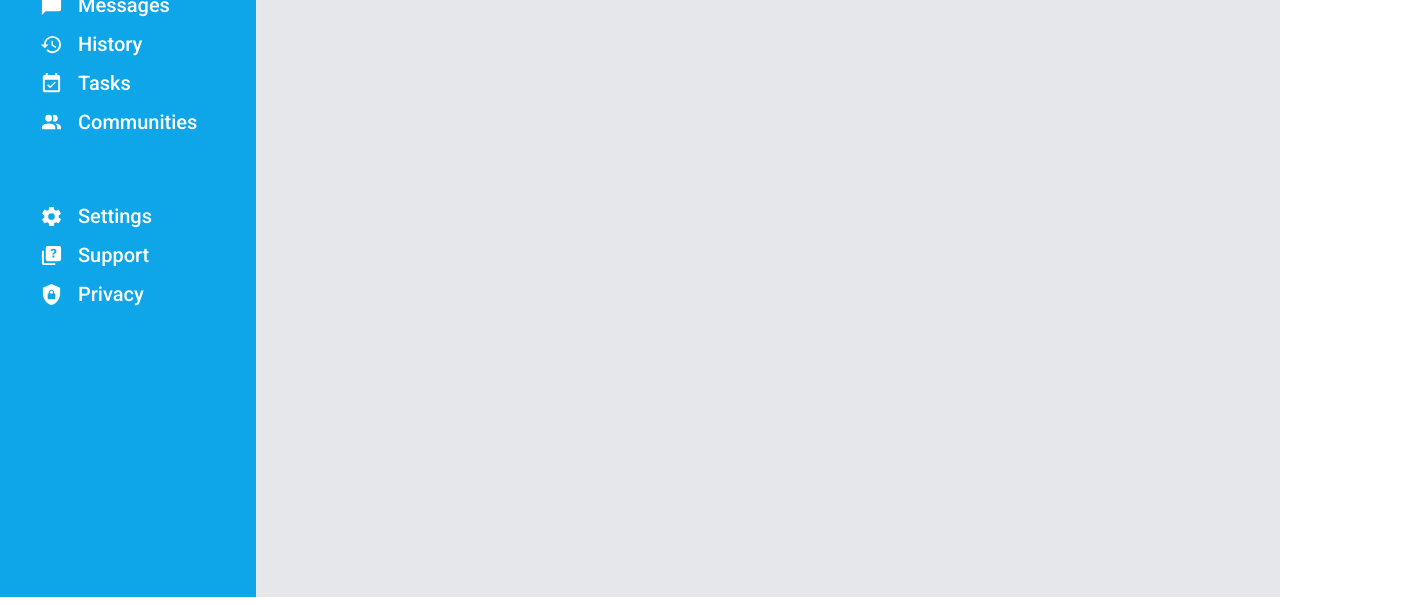
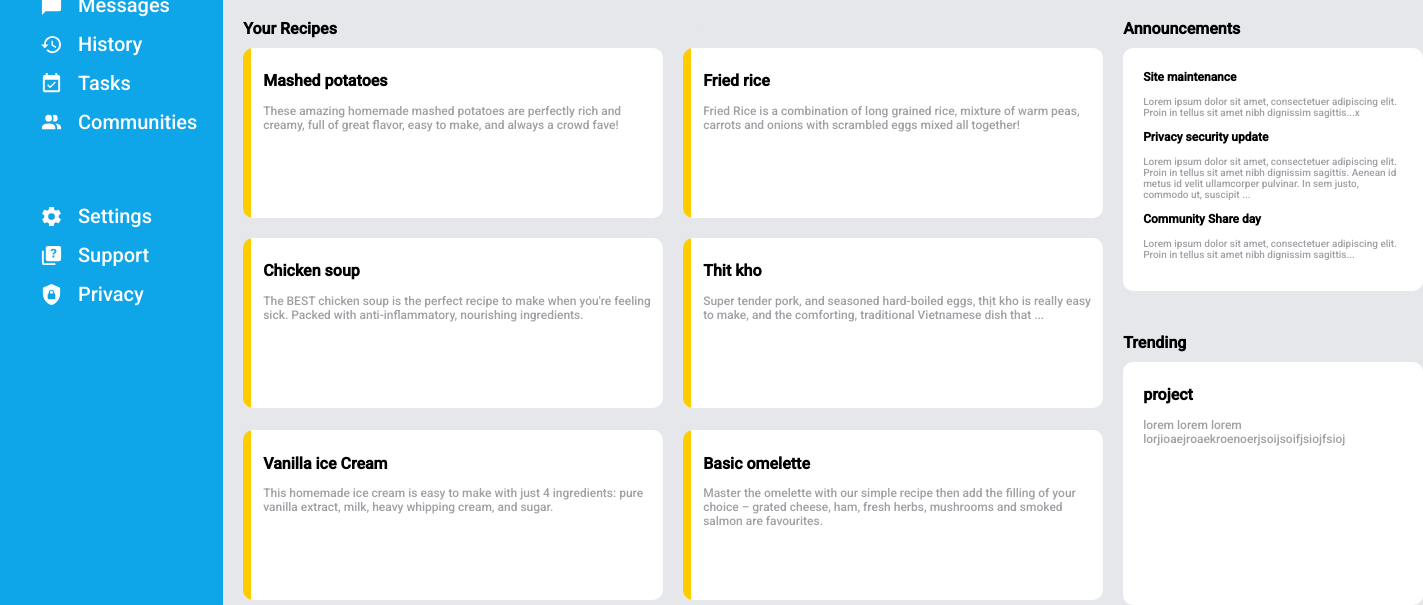
Before and after one commit to jiritrinh/dashboard, a plain HTML site: page index.html in a window 1280 px wide. Shown: the part 203-808 px from the top of the page, 1423 px wide, since content can reach past the window. Drawn offline with Linux system fonts and the light colour scheme.

Commit message:
finishing the main grid part

```diff
--- a/index.html
+++ b/index.html
@@ -13,7 +13,7 @@
     <div class="sidebar">
         <div class="dashboard-part">
             <svg class="dashboard-icon" xmlns="http://www.w3.org/2000/svg" viewBox="0 0 24 24">
-                <path d="M13,3V9H21V3M13,21H21V11H13M3,21H11V15H3M3,13H11V3H3V13Z" />
+                <path d="M13,3V9H21V3M13,21H21V11H13M3,21H11V15H3M3,13H11V3H3V13Z"/>
             </svg>
             <span class="dashboard-title">Dashboard</span>
         </div>
@@ -25,41 +25,55 @@
                 <span>Home</span>
             </li>
             <li>
-                <svg class="icons"xmlns="http://www.w3.org/2000/svg" viewBox="0 0 24 24">
-                    <path d="M12,4A4,4 0 0,1 16,8A4,4 0 0,1 12,12A4,4 0 0,1 8,8A4,4 0 0,1 12,4M12,14C16.42,14 20,15.79 20,18V20H4V18C4,15.79 7.58,14 12,14Z" />
+                <svg class="icons" xmlns="http://www.w3.org/2000/svg" viewBox="0 0 24 24">
+                    <path d="M12,4A4,4 0 0,1 16,8A4,4 0 0,1 12,12A4,4 0 0,1 8,8A4,4 0 0,1 12,4M12,14C16.42,14 20,15.79 20,18V20H4V18C4,15.79 7.58,14 12,14Z"/>
                 </svg>
                 <span>Profile</span>
             </li>
             <li>
                 <svg class="icons" xmlns="http://www.w3.org/2000/svg" viewBox="0 0 24 24">
-                    <path d="M20,2H4A2,2 0 0,0 2,4V22L6,18H20A2,2 0 0,0 22,16V4C22,2.89 21.1,2 20,2Z" />
+                    <path d="M20,2H4A2,2 0 0,0 2,4V22L6,18H20A2,2 0 0,0 22,16V4C22,2.89 21.1,2 20,2Z"/>
                 </svg>
                 <span>Messages</span>
             </li>
             <li>
-                <svg class="icons"xmlns="http://www.w3.org/2000/svg" viewBox="0 0 24 24"><title>history</title><path d="M13.5,8H12V13L16.28,15.54L17,14.33L13.5,12.25V8M13,3A9,9 0 0,0 4,12H1L4.96,16.03L9,12H6A7,7 0 0,1 13,5A7,7 0 0,1 20,12A7,7 0 0,1 13,19C11.07,19 9.32,18.21 8.06,16.94L6.64,18.36C8.27,20 10.5,21 13,21A9,9 0 0,0 22,12A9,9 0 0,0 13,3" /></svg>
+                <svg class="icons" xmlns="http://www.w3.org/2000/svg" viewBox="0 0 24 24"><title>history</title>
+                    <path d="M13.5,8H12V13L16.28,15.54L17,14.33L13.5,12.25V8M13,3A9,9 0 0,0 4,12H1L4.96,16.03L9,12H6A7,7 0 0,1 13,5A7,7 0 0,1 20,12A7,7 0 0,1 13,19C11.07,19 9.32,18.21 8.06,16.94L6.64,18.36C8.27,20 10.5,21 13,21A9,9 0 0,0 22,12A9,9 0 0,0 13,3"/>
+                </svg>
                 <span>History</span>
             </li>
             <li>
-                <svg class="icons" xmlns="http://www.w3.org/2000/svg" viewBox="0 0 24 24"><title>calendar-check</title><path d="M19,19H5V8H19M19,3H18V1H16V3H8V1H6V3H5C3.89,3 3,3.9 3,5V19A2,2 0 0,0 5,21H19A2,2 0 0,0 21,19V5A2,2 0 0,0 19,3M16.53,11.06L15.47,10L10.59,14.88L8.47,12.76L7.41,13.82L10.59,17L16.53,11.06Z" /></svg>
+                <svg class="icons" xmlns="http://www.w3.org/2000/svg" viewBox="0 0 24 24"><title>calendar-check</title>
+                    <path d="M19,19H5V8H19M19,3H18V1H16V3H8V1H6V3H5C3.89,3 3,3.9 3,5V19A2,2 0 0,0 5,21H19A2,2 0 0,0 21,19V5A2,2 0 0,0 19,3M16.53,11.06L15.47,10L10.59,14.88L8.47,12.76L7.41,13.82L10.59,17L16.53,11.06Z"/>
+                </svg>
                 <span>Tasks</span>
             </li>
             <li>
-                <svg class="icons"xmlns="http://www.w3.org/2000/svg" viewBox="0 0 24 24"><title>account-multiple</title><path d="M16 17V19H2V17S2 13 9 13 16 17 16 17M12.5 7.5A3.5 3.5 0 1 0 9 11A3.5 3.5 0 0 0 12.5 7.5M15.94 13A5.32 5.32 0 0 1 18 17V19H22V17S22 13.37 15.94 13M15 4A3.39 3.39 0 0 0 13.07 4.59A5 5 0 0 1 13.07 10.41A3.39 3.39 0 0 0 15 11A3.5 3.5 0 0 0 15 4Z" /></svg>
+                <svg class="icons" xmlns="http://www.w3.org/2000/svg" viewBox="0 0 24 24"><title>
+                    account-multiple</title>
+                    <path d="M16 17V19H2V17S2 13 9 13 16 17 16 17M12.5 7.5A3.5 3.5 0 1 0 9 11A3.5 3.5 0 0 0 12.5 7.5M15.94 13A5.32 5.32 0 0 1 18 17V19H22V17S22 13.37 15.94 13M15 4A3.39 3.39 0 0 0 13.07 4.59A5 5 0 0 1 13.07 10.41A3.39 3.39 0 0 0 15 11A3.5 3.5 0 0 0 15 4Z"/>
+                </svg>
                 <span>Communities</span>
             </li>
         </ul>
         <ul class="sidebar-options2">
             <li>
-                <svg class="icons"xmlns="http://www.w3.org/2000/svg" viewBox="0 0 24 24"><title>cog</title><path d="M12,15.5A3.5,3.5 0 0,1 8.5,12A3.5,3.5 0 0,1 12,8.5A3.5,3.5 0 0,1 15.5,12A3.5,3.5 0 0,1 12,15.5M19.43,12.97C19.47,12.65 19.5,12.33 19.5,12C19.5,11.67 19.47,11.34 19.43,11L21.54,9.37C21.73,9.22 21.78,8.95 21.66,8.73L19.66,5.27C19.54,5.05 19.27,4.96 19.05,5.05L16.56,6.05C16.04,5.66 15.5,5.32 14.87,5.07L14.5,2.42C14.46,2.18 14.25,2 14,2H10C9.75,2 9.54,2.18 9.5,2.42L9.13,5.07C8.5,5.32 7.96,5.66 7.44,6.05L4.95,5.05C4.73,4.96 4.46,5.05 4.34,5.27L2.34,8.73C2.21,8.95 2.27,9.22 2.46,9.37L4.57,11C4.53,11.34 4.5,11.67 4.5,12C4.5,12.33 4.53,12.65 4.57,12.97L2.46,14.63C2.27,14.78 2.21,15.05 2.34,15.27L4.34,18.73C4.46,18.95 4.73,19.03 4.95,18.95L7.44,17.94C7.96,18.34 8.5,18.68 9.13,18.93L9.5,21.58C9.54,21.82 9.75,22 10,22H14C14.25,22 14.46,21.82 14.5,21.58L14.87,18.93C15.5,18.67 16.04,18.34 16.56,17.94L19.05,18.95C19.27,19.03 19.54,18.95 19.66,18.73L21.66,15.27C21.78,15.05 21.73,14.78 21.54,14.63L19.43,12.97Z" /></svg>
+                <svg class="icons" xmlns="http://www.w3.org/2000/svg" viewBox="0 0 24 24"><title>cog</title>
+                    <path d="M12,15.5A3.5,3.5 0 0,1 8.5,12A3.5,3.5 0 0,1 12,8.5A3.5,3.5 0 0,1 15.5,12A3.5,3.5 0 0,1 12,15.5M19.43,12.97C19.47,12.65 19.5,12.33 19.5,12C19.5,11.67 19.47,11.34 19.43,11L21.54,9.37C21.73,9.22 21.78,8.95 21.66,8.73L19.66,5.27C19.54,5.05 19.27,4.96 19.05,5.05L16.56,6.05C16.04,5.66 15.5,5.32 14.87,5.07L14.5,2.42C14.46,2.18 14.25,2 14,2H10C9.75,2 9.54,2.18 9.5,2.42L9.13,5.07C8.5,5.32 7.96,5.66 7.44,6.05L4.95,5.05C4.73,4.96 4.46,5.05 4.34,5.27L2.34,8.73C2.21,8.95 2.27,9.22 2.46,9.37L4.57,11C4.53,11.34 4.5,11.67 4.5,12C4.5,12.33 4.53,12.65 4.57,12.97L2.46,14.63C2.27,14.78 2.21,15.05 2.34,15.27L4.34,18.73C4.46,18.95 4.73,19.03 4.95,18.95L7.44,17.94C7.96,18.34 8.5,18.68 9.13,18.93L9.5,21.58C9.54,21.82 9.75,22 10,22H14C14.25,22 14.46,21.82 14.5,21.58L14.87,18.93C15.5,18.67 16.04,18.34 16.56,17.94L19.05,18.95C19.27,19.03 19.54,18.95 19.66,18.73L21.66,15.27C21.78,15.05 21.73,14.78 21.54,14.63L19.43,12.97Z"/>
+                </svg>
                 <span>Settings</span>
             </li>
             <li>
-                <svg class="icons"xmlns="http://www.w3.org/2000/svg" viewBox="0 0 24 24"><title>help-box-multiple</title><path d="M16 20V22H4C2.9 22 2 21.1 2 20V7H4V20H16M20 2H8C6.9 2 6 2.9 6 4V16C6 17.1 6.9 18 8 18H20C21.1 18 22 17.1 22 16V4C22 2.9 21.1 2 20 2M15 14H13V12H15V14M16.8 8.8C16.5 9.2 16.1 9.5 15.7 9.7C15.5 9.9 15.3 10 15.2 10.2C15 10.4 15 10.7 15 11H13C13 10.5 13.1 10.1 13.3 9.8C13.5 9.5 13.8 9.2 14.3 8.9C14.6 8.7 14.8 8.5 14.9 8.3C15.1 8.1 15.1 7.8 15.1 7.5C15.1 7.2 15 6.9 14.8 6.7C14.6 6.5 14.4 6.4 14 6.4C13.7 6.4 13.5 6.5 13.3 6.6C13.1 6.8 13 7 13 7.3H11.1C11.1 6.5 11.3 5.9 11.9 5.5C12.6 5.2 13.3 5 14.2 5C15.1 5 15.9 5.2 16.4 5.7C16.9 6.2 17.2 6.8 17.2 7.5C17.2 8 17 8.4 16.8 8.8Z" /></svg>
+                <svg class="icons" xmlns="http://www.w3.org/2000/svg" viewBox="0 0 24 24"><title>
+                    help-box-multiple</title>
+                    <path d="M16 20V22H4C2.9 22 2 21.1 2 20V7H4V20H16M20 2H8C6.9 2 6 2.9 6 4V16C6 17.1 6.9 18 8 18H20C21.1 18 22 17.1 22 16V4C22 2.9 21.1 2 20 2M15 14H13V12H15V14M16.8 8.8C16.5 9.2 16.1 9.5 15.7 9.7C15.5 9.9 15.3 10 15.2 10.2C15 10.4 15 10.7 15 11H13C13 10.5 13.1 10.1 13.3 9.8C13.5 9.5 13.8 9.2 14.3 8.9C14.6 8.7 14.8 8.5 14.9 8.3C15.1 8.1 15.1 7.8 15.1 7.5C15.1 7.2 15 6.9 14.8 6.7C14.6 6.5 14.4 6.4 14 6.4C13.7 6.4 13.5 6.5 13.3 6.6C13.1 6.8 13 7 13 7.3H11.1C11.1 6.5 11.3 5.9 11.9 5.5C12.6 5.2 13.3 5 14.2 5C15.1 5 15.9 5.2 16.4 5.7C16.9 6.2 17.2 6.8 17.2 7.5C17.2 8 17 8.4 16.8 8.8Z"/>
+                </svg>
                 <span>Support</span>
             </li>
             <li>
-                <svg class="icons" xmlns="http://www.w3.org/2000/svg" viewBox="0 0 24 24"><title>shield-lock</title><path d="M12,1L3,5V11C3,16.55 6.84,21.74 12,23C17.16,21.74 21,16.55 21,11V5L12,1M12,7C13.4,7 14.8,8.1 14.8,9.5V11C15.4,11 16,11.6 16,12.3V15.8C16,16.4 15.4,17 14.7,17H9.2C8.6,17 8,16.4 8,15.7V12.2C8,11.6 8.6,11 9.2,11V9.5C9.2,8.1 10.6,7 12,7M12,8.2C11.2,8.2 10.5,8.7 10.5,9.5V11H13.5V9.5C13.5,8.7 12.8,8.2 12,8.2Z" /></svg>
+                <svg class="icons" xmlns="http://www.w3.org/2000/svg" viewBox="0 0 24 24"><title>shield-lock</title>
+                    <path d="M12,1L3,5V11C3,16.55 6.84,21.74 12,23C17.16,21.74 21,16.55 21,11V5L12,1M12,7C13.4,7 14.8,8.1 14.8,9.5V11C15.4,11 16,11.6 16,12.3V15.8C16,16.4 15.4,17 14.7,17H9.2C8.6,17 8,16.4 8,15.7V12.2C8,11.6 8.6,11 9.2,11V9.5C9.2,8.1 10.6,7 12,7M12,8.2C11.2,8.2 10.5,8.7 10.5,9.5V11H13.5V9.5C13.5,8.7 12.8,8.2 12,8.2Z"/>
+                </svg>
                 <span>Privacy</span>
             </li>
         </ul>
@@ -67,11 +81,16 @@
     <div class="header">
         <div class="header-upper-part">
             <div class="search-container">
-                <svg class="search-icon"xmlns="http://www.w3.org/2000/svg" viewBox="0 0 24 24"><title>magnify</title><path d="M9.5,3A6.5,6.5 0 0,1 16,9.5C16,11.11 15.41,12.59 14.44,13.73L14.71,14H15.5L20.5,19L19,20.5L14,15.5V14.71L13.73,14.44C12.59,15.41 11.11,16 9.5,16A6.5,6.5 0 0,1 3,9.5A6.5,6.5 0 0,1 9.5,3M9.5,5C7,5 5,7 5,9.5C5,12 7,14 9.5,14C12,14 14,12 14,9.5C14,7 12,5 9.5,5Z" /></svg>
+                <svg class="search-icon" xmlns="http://www.w3.org/2000/svg" viewBox="0 0 24 24"><title>magnify</title>
+                    <path d="M9.5,3A6.5,6.5 0 0,1 16,9.5C16,11.11 15.41,12.59 14.44,13.73L14.71,14H15.5L20.5,19L19,20.5L14,15.5V14.71L13.73,14.44C12.59,15.41 11.11,16 9.5,16A6.5,6.5 0 0,1 3,9.5A6.5,6.5 0 0,1 9.5,3M9.5,5C7,5 5,7 5,9.5C5,12 7,14 9.5,14C12,14 14,12 14,9.5C14,7 12,5 9.5,5Z"/>
+                </svg>
                 <input type="text" id="search">
             </div>
             <div class="avatar-container">
-                <svg class="ring-icon"xmlns="http://www.w3.org/2000/svg" viewBox="0 0 24 24"><title>bell-ring-outline</title><path d="M10,21H14A2,2 0 0,1 12,23A2,2 0 0,1 10,21M21,19V20H3V19L5,17V11C5,7.9 7.03,5.17 10,4.29C10,4.19 10,4.1 10,4A2,2 0 0,1 12,2A2,2 0 0,1 14,4C14,4.1 14,4.19 14,4.29C16.97,5.17 19,7.9 19,11V17L21,19M17,11A5,5 0 0,0 12,6A5,5 0 0,0 7,11V18H17V11M19.75,3.19L18.33,4.61C20.04,6.3 21,8.6 21,11H23C23,8.07 21.84,5.25 19.75,3.19M1,11H3C3,8.6 3.96,6.3 5.67,4.61L4.25,3.19C2.16,5.25 1,8.07 1,11Z" /></svg>
+                <svg class="ring-icon" xmlns="http://www.w3.org/2000/svg" viewBox="0 0 24 24"><title>
+                    bell-ring-outline</title>
+                    <path d="M10,21H14A2,2 0 0,1 12,23A2,2 0 0,1 10,21M21,19V20H3V19L5,17V11C5,7.9 7.03,5.17 10,4.29C10,4.19 10,4.1 10,4A2,2 0 0,1 12,2A2,2 0 0,1 14,4C14,4.1 14,4.19 14,4.29C16.97,5.17 19,7.9 19,11V17L21,19M17,11A5,5 0 0,0 12,6A5,5 0 0,0 7,11V18H17V11M19.75,3.19L18.33,4.61C20.04,6.3 21,8.6 21,11H23C23,8.07 21.84,5.25 19.75,3.19M1,11H3C3,8.6 3.96,6.3 5.67,4.61L4.25,3.19C2.16,5.25 1,8.07 1,11Z"/>
+                </svg>
                 <img src="images/shiba-icon.jpeg" alt="shiba-icon" class="shiba-icon">
                 <span class="nickname">Veronika Chmelarova</span>
             </div>
@@ -92,7 +111,77 @@
             </div>
         </div>
     </div>
-    <div class="main"></div>
+    <div class="main">
+        <div class="main-grid-container">
+            <div class="block-1">
+                <div class="main-titles">Your Recipes</div>
+                <div class="block">
+                    <h2>Mashed potatoes</h2>
+                    <p>These amazing homemade mashed potatoes are perfectly rich and creamy, full of great flavor, easy to make, and always a crowd fave!</p>
+                </div>
+            </div>
+            <div class="block-2">
+                <div style="color:#e5e7eb" class="main-titles">yo</div>
+                <div class="block">
+                    <h2>Fried rice</h2>
+                    <p>Fried Rice is a combination of long grained rice, mixture of warm peas, carrots and onions with scrambled eggs mixed all together!</p>
+                </div>
+            </div>
+            <div class="block-3 block">
+                <h2>Chicken soup</h2>
+                <p>The BEST chicken soup is the perfect recipe to make when you're feeling sick. Packed with anti-inflammatory, nourishing ingredients.</p>
+            </div>
+            <div class="block-4 block">
+                <h2>Thit kho</h2>
+                <p>Super tender pork, and seasoned hard-boiled eggs, thịt kho is really easy to make, and the comforting, traditional Vietnamese dish that ...</p>
+            </div>
+            <div class="block-5 block">
+                <h2>Vanilla ice Cream</h2>
+                <p>This homemade ice cream is easy to make with just 4 ingredients: pure vanilla extract, milk, heavy whipping cream, and sugar.</p>
+            </div>
+            <div class="block-6 block">
+                <h2>Basic omelette</h2>
+                <p>Master the omelette with our simple recipe then add the filling of your choice – grated cheese, ham, fresh herbs, mushrooms and smoked salmon are favourites.</p>
+            </div>
+            <div class="block-right-upper">
+                <div class="main-titles">Announcements</div>
+                <div class="block-annoucments">
+                    <div class="block-announcement">
+                        <h3>Site maintenance</h3>
+                        <p>
+                            Lorem ipsum dolor sit amet,
+                            consectetuer adipiscing elit. Proin in tellus sit amet
+                            nibh dignissim sagittis...x
+                        </p>
+                    </div>
+                    <div class="block-announcement">
+                        <h3>Privacy security update</h3>
+                        <p>
+                            Lorem ipsum dolor sit amet,
+                            consectetuer adipiscing elit. Proin in tellus sit amet
+                            nibh dignissim sagittis. Aenean id metus id velit ullamcorper pulvinar.
+                            In sem justo, commodo ut, suscipit ...
+                        </p>
+                    </div>
+                    <div class="block-announcement">
+                        <h3>Community Share day</h3>
+                        <p>
+                            Lorem ipsum dolor sit amet,
+                            consectetuer adipiscing elit. Proin in tellus sit amet
+                            nibh dignissim sagittis...
+                        </p>
+                    </div>
+                </div>
+            </div>
+            <div class="block-right-bottom">
+                <div class="main-titles">Trending</div>
+                <div class="block-trending">
+                    <h2>project</h2>
+                    <p>lorem lorem lorem lorjioaejroaekroenoerjsoijsoifjsiojfsioj</p>
+                </div>
+            </div>
+        </div>
+    </div>
 </div>
 
 
--- a/style.css
+++ b/style.css
@@ -208,3 +208,104 @@ ul {
     flex-direction: row;
     gap: 15px;
 }
+
+/* main part */
+
+.main-grid-container {
+    display:grid;
+    grid-template-columns: 1fr 1fr 1fr;
+    grid-template-rows: auto;
+    grid-template-areas:
+            "block-1 block-2 block-right-upper"
+            "block-1 block-2 block-right-upper"
+            "block-3 block-4 block-right-upper"
+            "block-3 block-4 block-right-bottom"
+            "block-5 block-6 block-right-bottom"
+            "block-5 block-6 block-right-bottom";
+    margin-left: 20px;
+    margin-top:20px;
+    gap: 20px 20px;
+    align-content: stretch;
+
+
+}
+
+.block {
+    background: linear-gradient(90deg, #ffcc00 2%, white 0%);
+    height: 160px;
+    width: 400px;
+    border-radius: 10px;
+    padding-left: 20px;
+    padding-top: 10px;
+
+}
+
+.block-right-upper {
+    grid-area: block-right-upper;
+}
+
+.block-annoucments, .block-trending{
+    padding-top: 10px;
+    padding-left: 20px;
+    padding-right: 20px;
+    padding-bottom: 10px;
+    background-color: white;
+    height: 223px;
+    width: 260px;
+    border-radius: 10px;
+    margin-bottom: 0px;
+
+}
+
+.block-right-bottom {
+    grid-area: block-right-bottom;
+    align-self: start;
+
+}
+
+
+.block-1 {
+    grid-area: block-1;
+}
+
+.block-2 {
+    grid-area: block-2;
+}
+.block-3 {
+    grid-area: block-3;
+}
+.block-4 {
+    grid-area: block-4;
+}
+.block-5 {
+    grid-area: block-5;
+}
+.block-6 {
+    grid-area: block-6;
+}
+
+.main-titles {
+    font-family: 'Roboto', sans-serif;
+    font-weight: bold;
+    margin-bottom: 10px;
+}
+
+
+h2{
+    font-size: 16px;
+}
+p{
+    font-size: 12px;
+    color: #a0a0a5;
+    font-family: 'Roboto', sans-serif;
+    font-weight: lighter;
+
+
+}
+h3 {
+    font-size: 12px;
+}
+
+.block-announcement p {
+    font-size: 10px;
+}
```
